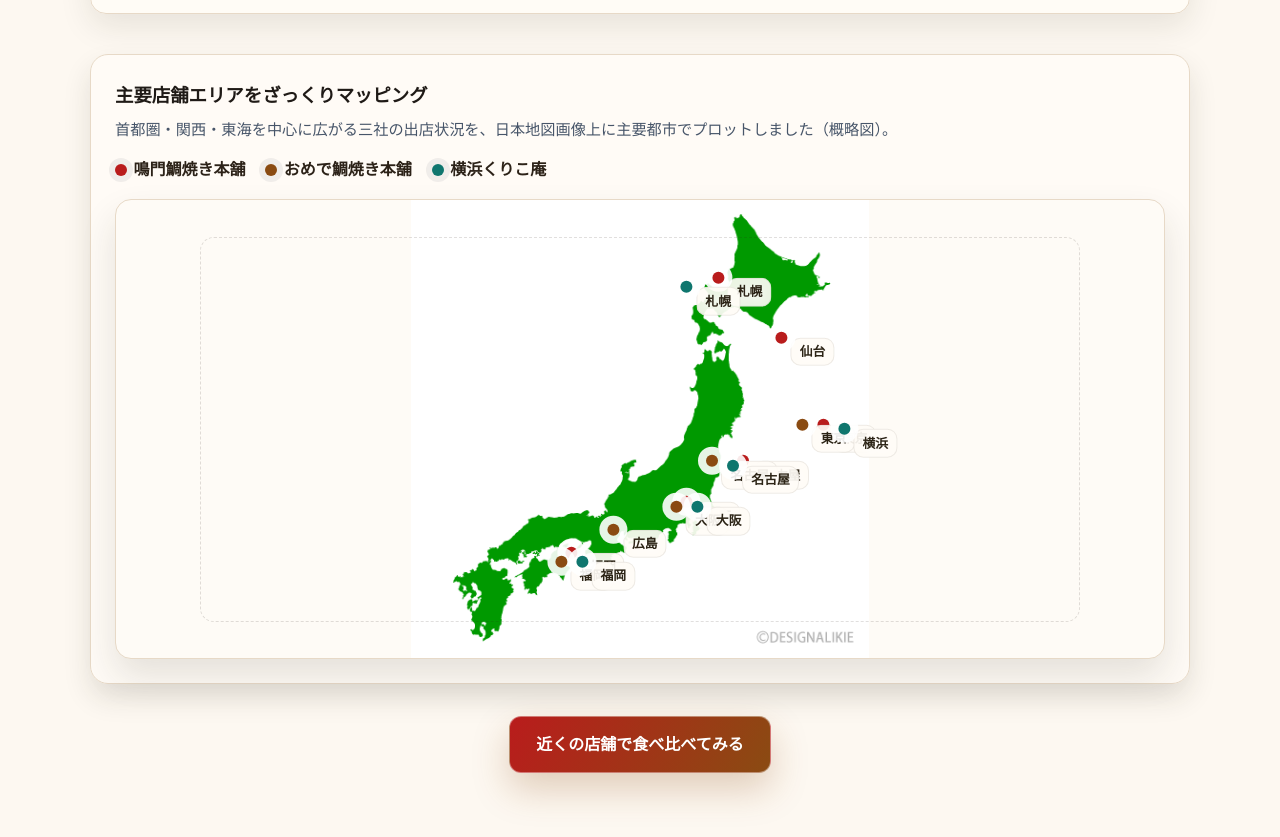
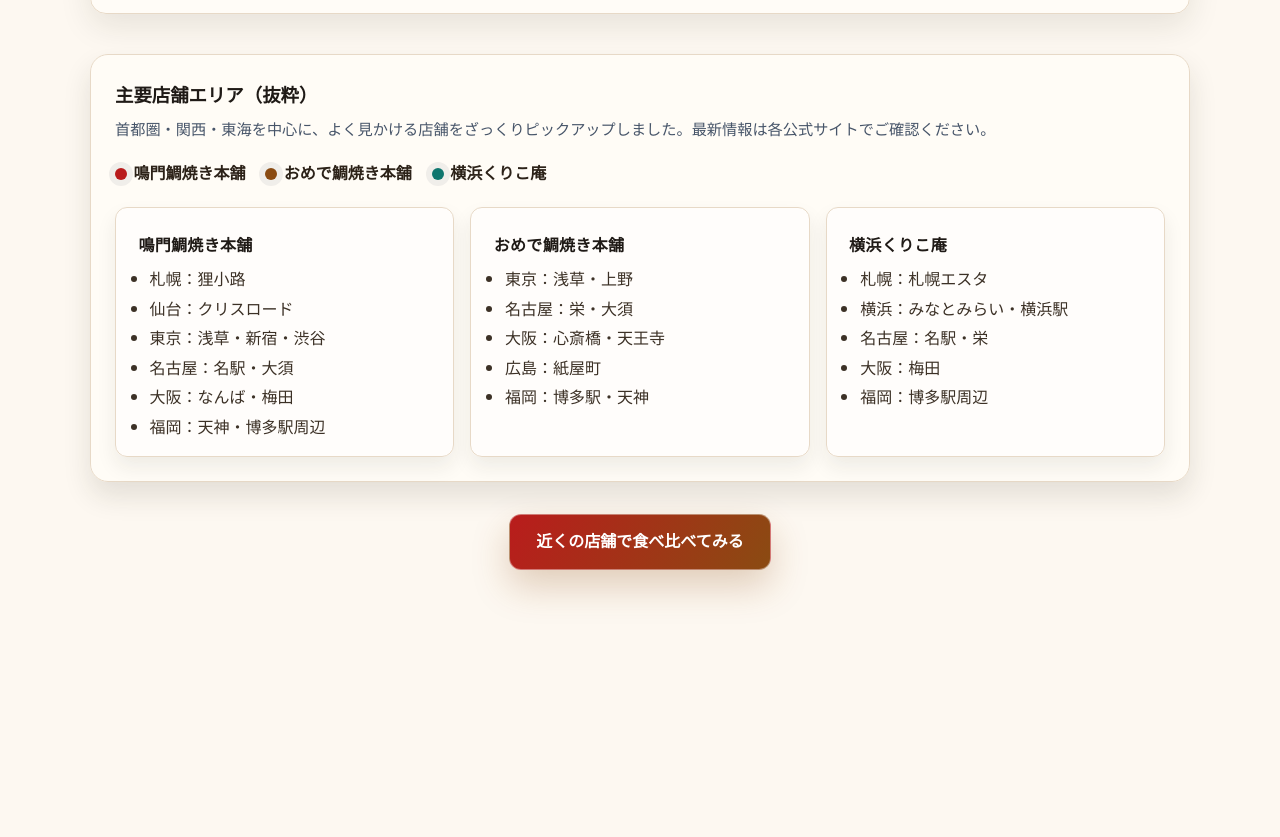
Before and after one commit to RiceballUtopia/my-first-web-site, a plain HTML site: page index.html in a window 1280 px wide. Shown: the part 1154-1991 px from the top of the page. After the commit the page ends 1788 px from the top, so only its background shows below. Drawn offline with Linux system fonts and the light colour scheme.

Commit message:
Replace map with store lists and new background

```diff
--- a/index.html
+++ b/index.html
@@ -31,6 +31,21 @@
       padding: 0 1rem 4rem;
       position: relative;
       line-height: 1.7;
+      overflow-x: hidden;
+    }
+
+    body::before {
+      content: "";
+      position: fixed;
+      inset: 0;
+      z-index: -1;
+      background:
+        linear-gradient(180deg, rgba(253, 248, 241, 0.95), rgba(250, 243, 233, 0.9)),
+        url("鯛焼き.jpeg") center center / cover no-repeat,
+        url("鯛焼き.jpeg") 15% 25% / 70% auto no-repeat,
+        url("鯛焼き.jpeg") 85% 75% / 70% auto no-repeat;
+      filter: saturate(0.94);
+      pointer-events: none;
     }
 
     .wrap {
@@ -211,7 +226,7 @@
       box-shadow: 0 14px 28px rgba(44, 38, 24, 0.12);
       padding: 1.5rem;
       display: grid;
-      gap: 1rem;
+      gap: 1.25rem;
     }
 
     .map h3 {
@@ -259,63 +274,38 @@
       background: var(--accent-3);
     }
 
-    .map-plot {
-      position: relative;
-      height: 460px;
-      border-radius: 16px;
-      background: #fefbf6 url("日本地図.png") center center / contain no-repeat;
-      overflow: hidden;
-      border: 1px solid var(--stroke);
-      box-shadow: var(--shadow);
+    .map-lists {
+      display: grid;
+      grid-template-columns: repeat(auto-fit, minmax(240px, 1fr));
+      gap: 1rem;
     }
 
-    .map-plot::after {
-      content: "";
-      position: absolute;
-      inset: 8%;
-      border: 1px dashed rgba(44, 34, 24, 0.14);
-      border-radius: 14px;
-      pointer-events: none;
+    .map-list {
+      background: rgba(255, 255, 255, 0.6);
+      border: 1px solid var(--stroke);
+      border-radius: 12px;
+      padding: 1rem;
+      box-shadow: 0 10px 20px rgba(44, 38, 24, 0.08);
     }
 
-    .pin {
-      position: absolute;
-      transform: translate(-50%, -50%);
-      font-size: 0.8rem;
-      font-weight: 700;
-      color: #2c2416;
-      text-shadow: 0 2px 10px rgba(255, 255, 255, 0.95);
-      white-space: nowrap;
+    .map-list h4 {
+      margin: 0 0 0.5rem;
+      display: inline-flex;
+      align-items: center;
+      gap: 0.4rem;
+      font-size: 1rem;
+      letter-spacing: 0.02em;
     }
 
-    .pin::before {
-      content: "";
-      position: absolute;
-      top: -6px;
-      left: -6px;
-      width: 12px;
-      height: 12px;
-      border-radius: 50%;
-      box-shadow: 0 0 0 8px rgba(255, 255, 255, 0.9);
+    .map-list ul {
+      margin: 0;
+      padding-left: 1.1rem;
+      color: #3c3126;
+      line-height: 1.6;
     }
 
-    .pin-a::before {
-      background: var(--accent);
-    }
-    .pin-b::before {
-      background: var(--accent-2);
-    }
-    .pin-c::before {
-      background: var(--accent-3);
-    }
-
-    .pin span {
-      display: inline-block;
-      margin-left: 0.6rem;
-      padding: 0.15rem 0.5rem;
-      background: rgba(255, 252, 247, 0.92);
-      border-radius: 10px;
-      border: 1px solid rgba(44, 34, 24, 0.08);
+    .map-list li + li {
+      margin-top: 0.25rem;
     }
 
     .button {
@@ -446,33 +436,46 @@
 
     <section class="map">
       <div>
-        <h3>主要店舗エリアをざっくりマッピング</h3>
-        <p>首都圏・関西・東海を中心に広がる三社の出店状況を、日本地図画像上に主要都市でプロットしました（概略図）。</p>
+        <h3>主要店舗エリア（抜粋）</h3>
+        <p>首都圏・関西・東海を中心に、よく見かける店舗をざっくりピックアップしました。最新情報は各公式サイトでご確認ください。</p>
       </div>
       <div class="legend">
         <div class="legend-item"><span class="dot dot-a"></span>鳴門鯛焼き本舗</div>
         <div class="legend-item"><span class="dot dot-b"></span>おめで鯛焼き本舗</div>
         <div class="legend-item"><span class="dot dot-c"></span>横浜くりこ庵</div>
       </div>
-      <div class="map-plot" aria-label="日本地図上の店舗分布">
-        <div class="pin pin-a" style="top: 20%; left: 60%;"><span>札幌</span></div>
-        <div class="pin pin-a" style="top: 33%; left: 66%;"><span>仙台</span></div>
-        <div class="pin pin-a" style="top: 52%; left: 70%;"><span>東京</span></div>
-        <div class="pin pin-a" style="top: 60%; left: 63%;"><span>名古屋</span></div>
-        <div class="pin pin-a" style="top: 69%; left: 57%;"><span>大阪</span></div>
-        <div class="pin pin-a" style="top: 80%; left: 46%;"><span>福岡</span></div>
-
-        <div class="pin pin-b" style="top: 52%; left: 68%;"><span>東京</span></div>
-        <div class="pin pin-b" style="top: 60%; left: 60%;"><span>名古屋</span></div>
-        <div class="pin pin-b" style="top: 70%; left: 56%;"><span>大阪</span></div>
-        <div class="pin pin-b" style="top: 75%; left: 50%;"><span>広島</span></div>
-        <div class="pin pin-b" style="top: 82%; left: 45%;"><span>福岡</span></div>
-
-        <div class="pin pin-c" style="top: 22%; left: 57%;"><span>札幌</span></div>
-        <div class="pin pin-c" style="top: 53%; left: 72%;"><span>横浜</span></div>
-        <div class="pin pin-c" style="top: 61%; left: 62%;"><span>名古屋</span></div>
-        <div class="pin pin-c" style="top: 70%; left: 58%;"><span>大阪</span></div>
-        <div class="pin pin-c" style="top: 82%; left: 47%;"><span>福岡</span></div>
+      <div class="map-lists">
+        <div class="map-list">
+          <h4><span class="dot dot-a"></span>鳴門鯛焼き本舗</h4>
+          <ul>
+            <li>札幌：狸小路</li>
+            <li>仙台：クリスロード</li>
+            <li>東京：浅草・新宿・渋谷</li>
+            <li>名古屋：名駅・大須</li>
+            <li>大阪：なんば・梅田</li>
+            <li>福岡：天神・博多駅周辺</li>
+          </ul>
+        </div>
+        <div class="map-list">
+          <h4><span class="dot dot-b"></span>おめで鯛焼き本舗</h4>
+          <ul>
+            <li>東京：浅草・上野</li>
+            <li>名古屋：栄・大須</li>
+            <li>大阪：心斎橋・天王寺</li>
+            <li>広島：紙屋町</li>
+            <li>福岡：博多駅・天神</li>
+          </ul>
+        </div>
+        <div class="map-list">
+          <h4><span class="dot dot-c"></span>横浜くりこ庵</h4>
+          <ul>
+            <li>札幌：札幌エスタ</li>
+            <li>横浜：みなとみらい・横浜駅</li>
+            <li>名古屋：名駅・栄</li>
+            <li>大阪：梅田</li>
+            <li>福岡：博多駅周辺</li>
+          </ul>
+        </div>
       </div>
     </section>
 
```
Also changed, not shown: 日本地図.png (deleted), 鯛焼き.jpeg (added).
